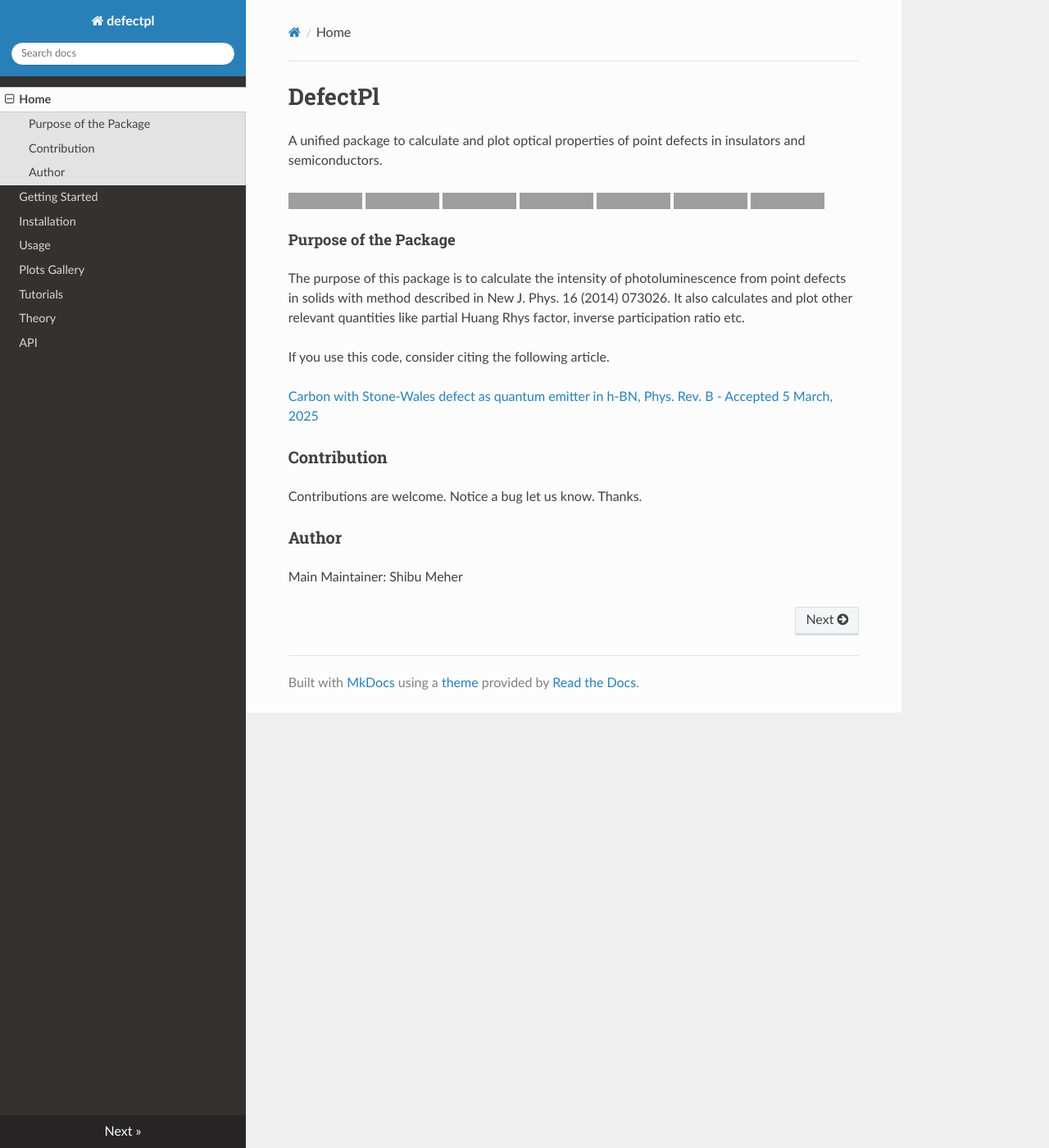
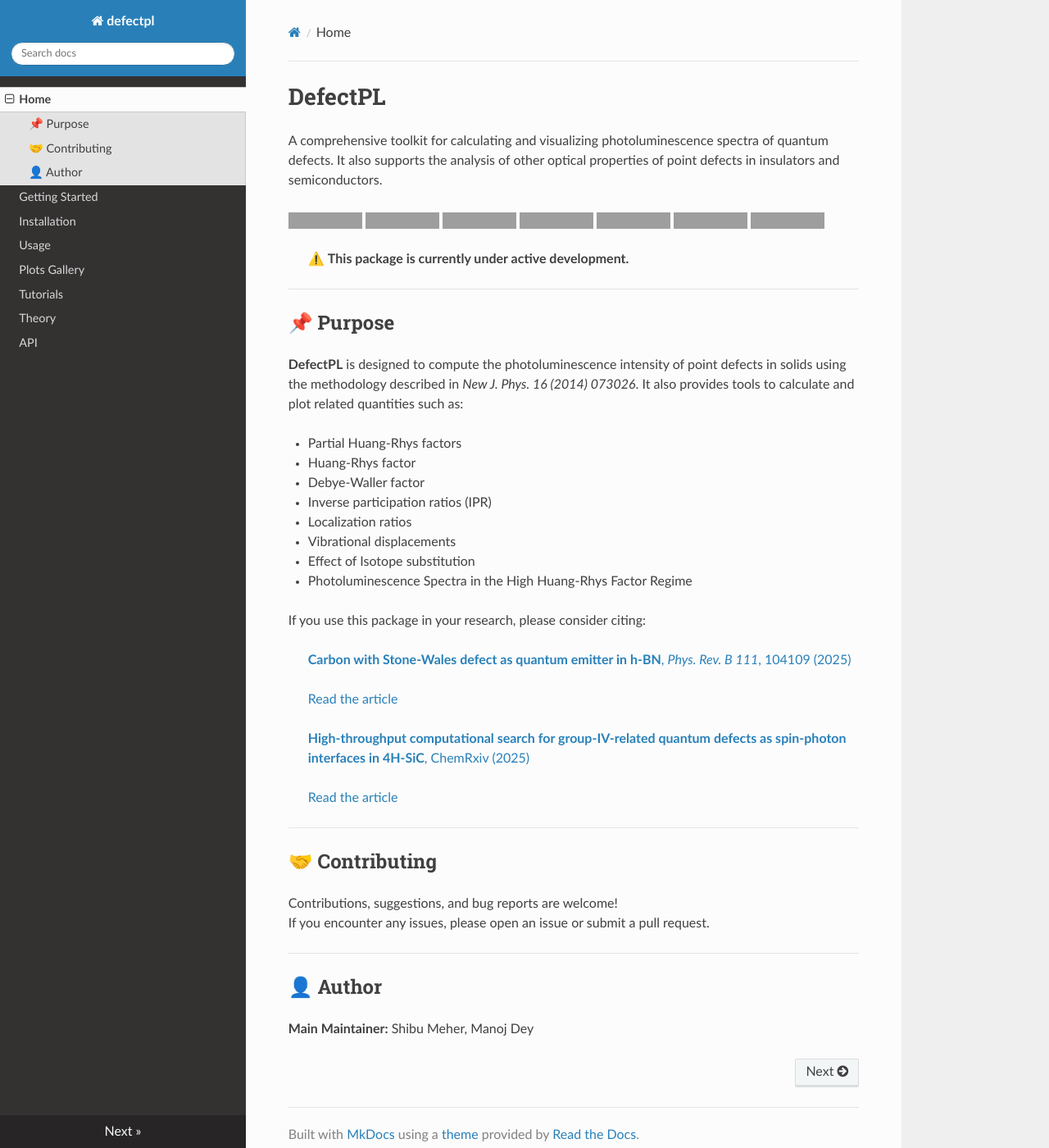
Before and after one commit to Shibu778/defectpl, an MkDocs documentation site: the page built from docs/index.md, in a window 1280 px wide and 1400 px high. Shown: the whole window at 82% size. Built offline with MkDocs 1.6.1, drawn with Linux system fonts in a browser that asks for light colours; nearby versions of some CDN libraries; grey boxes are pictures that could not be loaded.

```diff
--- a/docs/index.md
+++ b/docs/index.md
@@ -1,6 +1,5 @@
-# DefectPl
-A unified package to calculate and plot optical properties of point defects in insulators and semiconductors.
-
+# DefectPL
+A comprehensive toolkit for calculating and visualizing photoluminescence spectra of quantum defects. It also supports the analysis of other optical properties of point defects in insulators and semiconductors.
 
 [![image](https://img.shields.io/pypi/v/defectpl.svg)](https://pypi.python.org/pypi/defectpl)
 [![Downloads](https://static.pepy.tech/badge/defectpl)](https://pepy.tech/project/defectpl)
@@ -10,17 +9,42 @@ A unified package to calculate and plot optical properties of point defects in i
 [![Conda Downloads](https://img.shields.io/conda/dn/conda-forge/defectpl.svg)](https://anaconda.org/conda-forge/defectpl)
 [![image](https://img.shields.io/badge/License-MIT-yellow.svg)](https://opensource.org/licenses/MIT)
 
+> ⚠️ **This package is currently under active development.**
 
-#### Purpose of the Package
-The purpose of this package is to calculate the intensity of photoluminescence from point defects in solids with method described in New J. Phys. 16 (2014) 073026. It also calculates and plot other relevant quantities like partial Huang Rhys factor, inverse participation ratio etc.
+---
 
-If you use this code, consider citing the following article.
+## 📌 Purpose
 
-[Carbon with Stone-Wales defect as quantum emitter in h-BN, Phys. Rev. B - Accepted 5 March, 2025](https://journals.aps.org/prb/accepted/af077O80Ldc11d40931d43e906c2f34c48ce8163e)
+**DefectPL** is designed to compute the photoluminescence intensity of point defects in solids using the methodology described in *New J. Phys. 16 (2014) 073026*. It also provides tools to calculate and plot related quantities such as:
 
-### Contribution
-Contributions are welcome.
-Notice a bug let us know. Thanks.
+- Partial Huang-Rhys factors
+- Huang-Rhys factor
+- Debye-Waller factor
+- Inverse participation ratios (IPR)
+- Localization ratios
+- Vibrational displacements
+- Effect of Isotope substitution
+- Photoluminescence Spectra in the High Huang-Rhys Factor Regime
 
-### Author
-Main Maintainer: Shibu Meher
+If you use this package in your research, please consider citing:
+
+> [**Carbon with Stone-Wales defect as quantum emitter in h-BN**, *Phys. Rev. B 111*, 104109 (2025)](https://doi.org/10.1103/PhysRevB.111.104109)
+
+> [Read the article](https://doi.org/10.1103/PhysRevB.111.104109)
+
+> [**High-throughput computational search for group-IV-related quantum defects as spin-photon interfaces in 4H-SiC**, ChemRxiv (2025)](https://doi.org/10.26434/chemrxiv-2025-7whnf9)
+
+> [Read the article](https://doi.org/10.26434/chemrxiv-2025-7whnf)
+
+---
+
+## 🤝 Contributing
+
+Contributions, suggestions, and bug reports are welcome!
+If you encounter any issues, please open an issue or submit a pull request.
+
+---
+
+## 👤 Author
+
+**Main Maintainer:** Shibu Meher, Manoj Dey
```
Also changed, not shown: README.md (+13 -7 lines), defectpl/README.md (+51 -20 lines), defectpl/README.rst.
